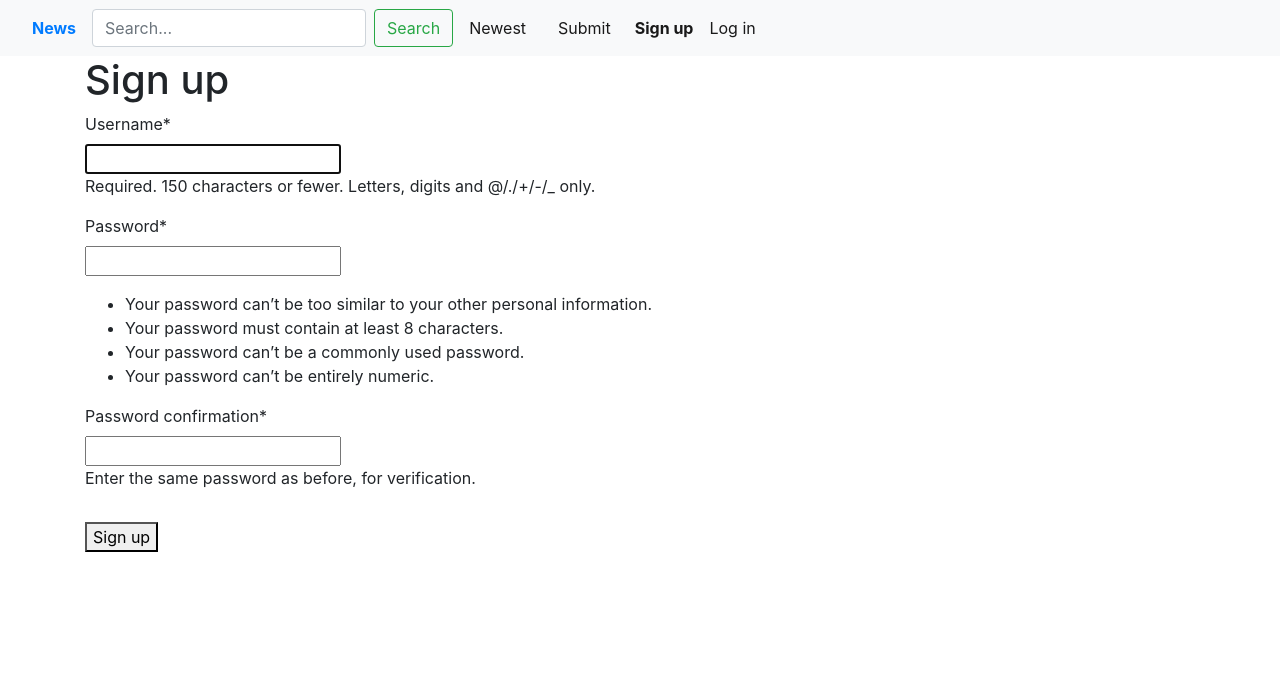
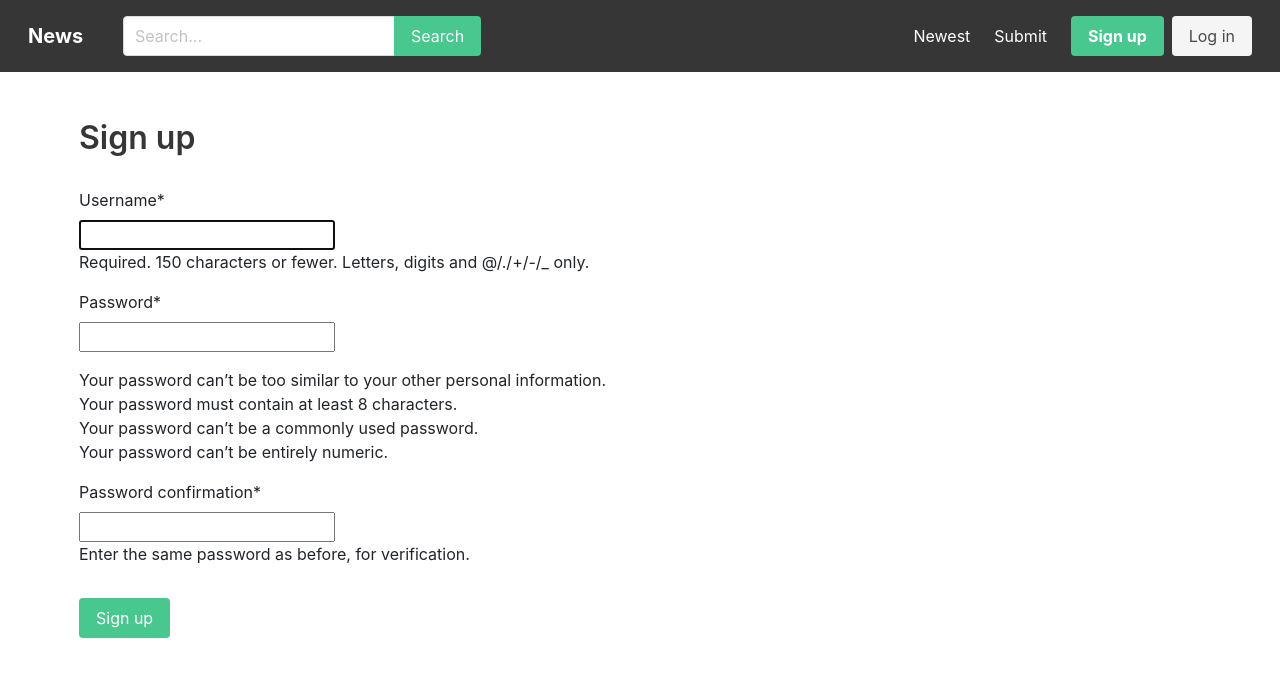
Before and after one commit to Comrane123/news_test, a Django app: page /signup/ in a window 1280 px wide. Shown: the top 677 px of the page. Run offline with Django 3.2, Linux system fonts and the light colour scheme; some libraries are stand-ins or nearby versions.

Commit message:
back to bulma

```diff
--- a/main/templates/main/base.html
+++ b/main/templates/main/base.html
@@ -10,6 +10,7 @@
     <title>News</title>
 
     <!-- Styles -->
+    <link rel="stylesheet" href="http://cdn.jsdelivr.net/npm/bulma@0.9.0/css/bulma.min.css">
     <link rel="stylesheet" href="https://stackpath.bootstrapcdn.com/bootstrap/4.5.2/css/bootstrap.min.css"
           integrity="sha384-JcKb8q3iqJ61gNV9KGb8thSsNjpSL0n8PARn9HuZOnIxN0hoP+VmmDGMN5t9UJ0Z" crossorigin="anonymous">
 
@@ -17,39 +18,42 @@
 
 <body>
 <!-- Nav -->
-<nav class="navbar navbar-expand-md navbar-light bg-light">
-    <a href="/" class="navbar-item px-3"><strong>News</strong></a>
+<nav class="navbar is-dark">
+    <div class="navbar-brand">
+        <a href="/" class="navbar-item"><strong>News</strong></a>
+    </div>
 
-    <div class="collapse navbar-collapse" id="navbarSupportedContent">
-        <form class="form-inline my-2 my-lg-0" method="get" action="{% url 'search' %}">
-            <input class="form-control mr-sm-2" type="text" placeholder="Search..." name="query">
-            <button class="btn btn-outline-success my-2 my-sm-0" type="submit">Search</button>
-        </form>
+    <div class="navbar-menu">
+        <div class="navbar-start">
+            <div class="navbar-item">
+                <form method="get" action="{% url 'search' %}">
+                    <div class="field has-addons">
+                        <div class="control">
+                            <input type="text" class="input" placeholder="Search..." name="query">
+                        </div>
 
-        <ul class="navbar-nav">
-            <li class="nav-item px-2 active">
-                <a href="{% url 'newest' %}" class="nav-link">Newest</a>
-            </li>
-            <li class="nav-item px-2 active">
-                <a href="{% url 'submit' %}" class="nav-link">Submit</a>
-            </li>
-        </ul>
-        {% if user.is_authenticated %}
-            <ul class="navbar-nav">
-                <li class="nav-item active">
-                    <a href="{% url 'logout' %}" class="nav-link">Log out</a>
-                </li>
-            </ul>
-        {% else %}
-            <ul class="navbar-nav">
-                <li class="nav-item pl-6 active">
-                    <a href="{% url 'signup' %}" class="nav-link"><strong>Sign up</strong></a>
-                </li>
-                <li class="nav-item active">
-                    <a href="{% url 'login' %}" class="nav-link">Log in</a>
-                </li>
-            </ul>
-        {% endif %}
+                        <div class="control">
+                            <button class="button is-success">Search</button>
+                        </div>
+                    </div>
+                </form>
+            </div>
+        </div>
+        <div class="navbar-end">
+            <a href="{% url 'newest' %}" class="navbar-item">Newest</a>
+            <a href="{% url 'submit' %}" class="navbar-item">Submit</a>
+
+            <div class="navbar-item">
+                <div class="buttons">
+                    {% if user.is_authenticated %}
+                        <a href="{% url 'logout' %}" class="button is-danger">Log out</a>
+                    {% else %}
+                        <a href="{% url 'signup' %}" class="button is-success"><strong>Sign up</strong></a>
+                        <a href="{% url 'login' %}" class="button is-light">Log in</a>
+                    {% endif %}
+                </div>
+            </div>
+        </div>
     </div>
 </nav>
 <!-- End Nav -->
```
